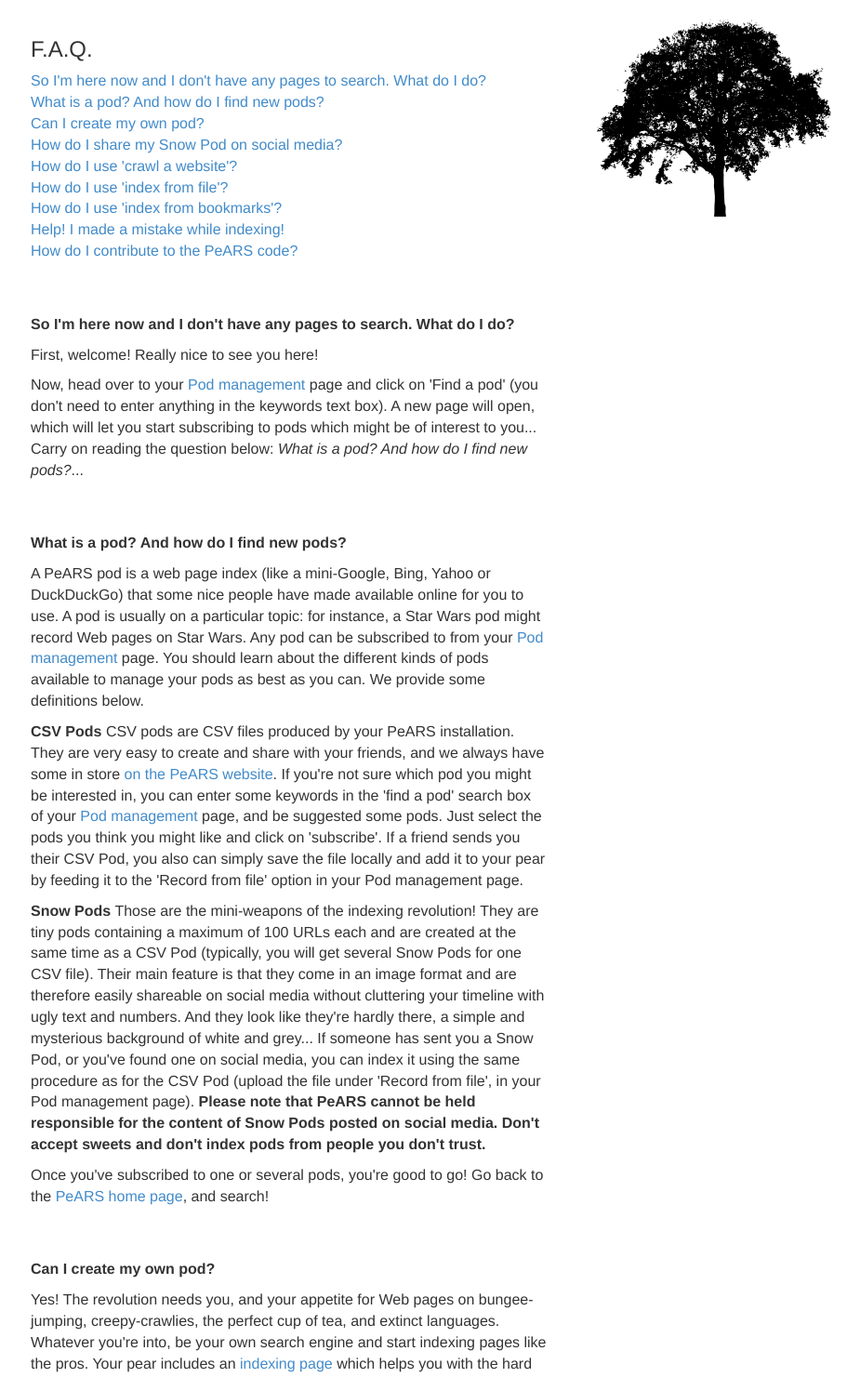
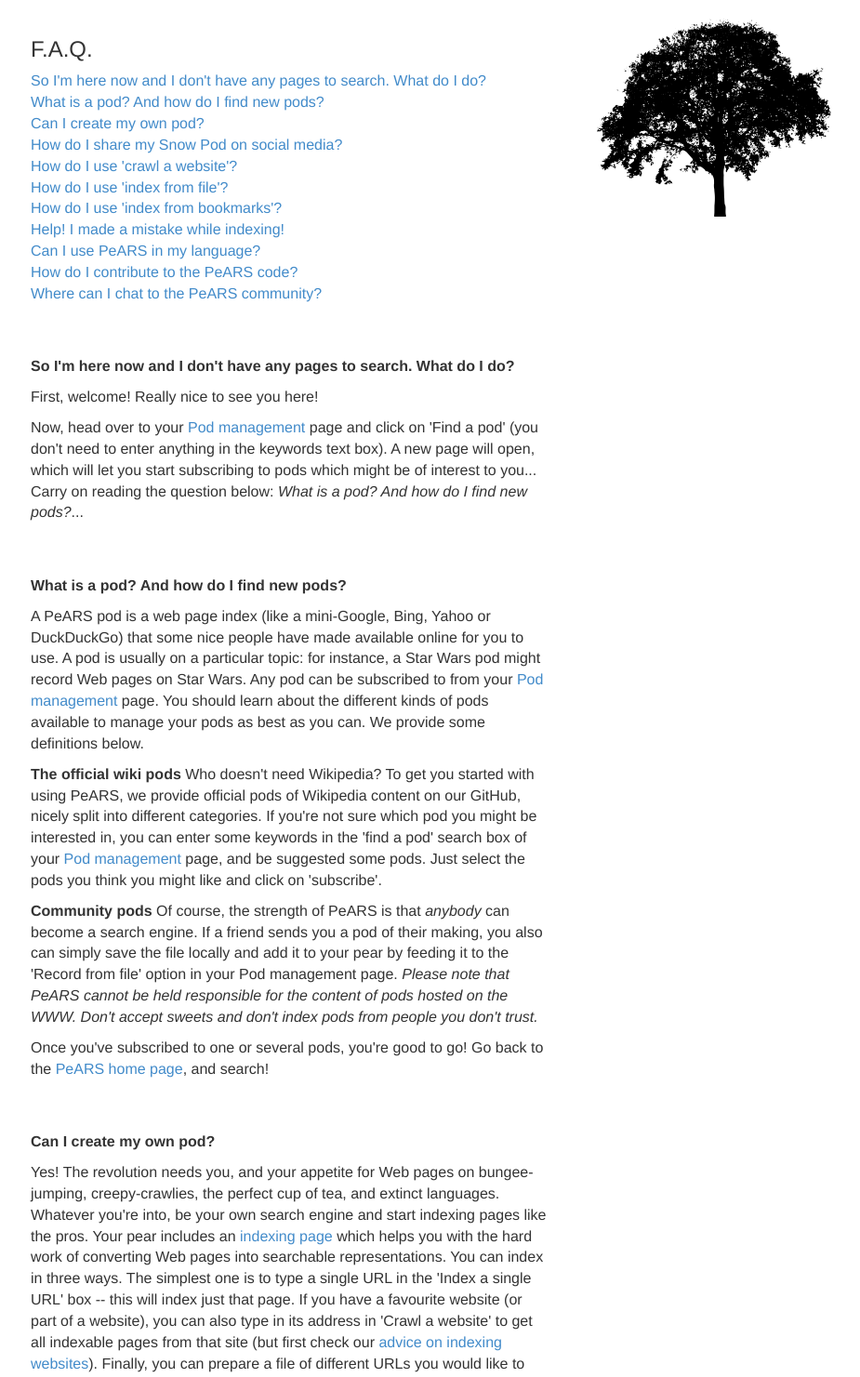
Before and after one commit to PeARSearch/PeARS-orchard, a Flask app: page /faq/ in a window 1280 px wide. Shown: the part 52-1533 px from the top of the page at 93% size, without its empty margins (37-962 px from the left). Run offline with Flask 2, Linux system fonts and the light colour scheme; parts of the project's set-up code (start-up, migrations or seed data) failed here and were passed over; some libraries are stand-ins or nearby versions.

Commit message:
Cleaned up further

```diff
--- a/app/indexer/htmlparser.py
+++ b/app/indexer/htmlparser.py
@@ -68,6 +68,7 @@ def extract_from_url(url):
     body_str = ""
     snippet = ""
     cc = False
+    language = "simple"
     try:
         req = requests.head(url, timeout=10)
         if "text/html" not in req.headers["content-type"]:
@@ -87,13 +88,15 @@ def extract_from_url(url):
             body_str = remove_boilerplates(req)
             try:
                 language = detect(title + " " + body_str)
+                if language == 'en':
+                    language = 'simple'
                 print("Language for", url, ":", language)
             except Exception:
                 title = ""
                 print("Couldn't detect page language.")
                 return title, body_str, snippet, cc
 
-            if detect(title + " " + body_str) not in installed_languages:
+            if language not in installed_languages:
                 print("Ignoring", url, "because language is not supported.")
                 title = ""
                 return title, body_str, snippet, cc
--- a/app/indexer/mk_page_vector.py
+++ b/app/indexer/mk_page_vector.py
@@ -23,7 +23,7 @@ def compute_fly_hash(lang, text):
 
 
 def compute_vectors(target_url, keyword, lang):
-    print("Computing vectors for", target_url)
+    print("Computing vectors for", target_url, "(",keyword,")",lang)
     if not db.session.query(Urls).filter_by(url=target_url).all():
         u = Urls(url=target_url)
         title, body_str, snippet, cc = extract_from_url(target_url)
@@ -48,6 +48,7 @@ def compute_vectors(target_url, keyword, lang):
             db.session.commit()
             return True
         else:
+            print("Urgh")
             return False
     else:
         return True
--- a/app/pod_finder/controllers.py
+++ b/app/pod_finder/controllers.py
@@ -6,7 +6,7 @@ from os.path import dirname, join, realpath
 from app import db
 from app.api.models import Pods, Urls
 from app.utils import readPods, get_pod_info, convert_to_string
-from app.utils_db import pod_from_json, url_from_json, pod_from_file, pod_from_scratch, update_official_pod_list
+from app.utils_db import pod_from_json, url_from_json, pod_from_file, update_official_pod_list
 from app.pod_finder import score_pods, index_pod_file
 from app.pod_finder.update_pod_list import download_pod_centroids
 import joblib
--- a/app/templates/pages/acknowledgements.html
+++ b/app/templates/pages/acknowledgements.html
@@ -48,7 +48,6 @@
        <h3>Acknowledgements</h3>
        <p>We are grateful to the creators of the following resources:</p>
        <ul>
-       <li><a href="http://clic.cimec.unitn.it/composes/semantic-vectors.html">The COMPOSES Semantic vectors</a>, which power the distributional semantics module of PeARS (creators: Marco Baroni, Georgiana Dinu and Germán Kruszewski).</li>
        <li>The PeARS logo, beautifully designed by <a href="https://www.behance.net/orioncreatives">Orion Chambadiyil</a>.
        <li>The elegant tree silhouette by <a href="https://openclipart.org/user-detail/Chrisdesign">Chrisdesign</a> and available on <a href="https://openclipart.org/detail/166631/tree-silhouette-6">openclipart</a>.</li>
        <li>The cubic orchard on the 'My orchard' page is derived from the picture by <a href="https://www.flickr.com/photos/jsorbie/2242780644/">Jim Sorbie</a> (CC-BY 2.0).</li>
--- a/app/templates/pages/faq.html
+++ b/app/templates/pages/faq.html
@@ -54,7 +54,9 @@
        <a href="#indexfile">How do I use 'index from file'?</a><br>
        <a href="#indexbookmarks">How do I use 'index from bookmarks'?</a><br>
        <a href="#mistake">Help! I made a mistake while indexing!</a><br>
-       <a href="#contribute">How do I contribute to the PeARS code?</a></p>
+       <a href="#multilingual">Can I use PeARS in my language?</a><br>
+       <a href="#contribute">How do I contribute to the PeARS code?</a><br>
+       <a href="#chat">Where can I chat to the PeARS community?</a></p>
        <br><br>
 
        <p id="#firsttime"><b>So I'm here now and I don't have any pages to search. What do I do?</b></p>
@@ -64,8 +66,8 @@
        <br><br>
        <p id="newpods"><b>What is a pod? And how do I find new pods?</b></p>
        <p>A PeARS pod is a web page index (like a mini-Google, Bing, Yahoo or DuckDuckGo) that some nice people have made available online for you to use. A pod is usually on a particular topic: for instance, a Star Wars pod might record Web pages on Star Wars. Any pod can be subscribed to from your <a href="{{url_for('pod_finder.index')}}">Pod management</a> page. You should learn about the different kinds of pods available to manage your pods as best as you can. We provide some definitions below.</p>
-       <p><b>CSV Pods</b> CSV pods are CSV files produced by your PeARS installation. They are very easy to create and share with your friends, and we always have some in store <a href="http://pearsearch.org/downloads.html">on the PeARS website</a>. If you're not sure which pod you might be interested in, you can enter some keywords in the 'find a pod' search box of your <a href="{{url_for('pod_finder.index')}}">Pod management</a> page, and be suggested some pods. Just select the pods you think you might like and click on 'subscribe'. If a friend sends you their CSV Pod, you also can simply save the file locally and add it to your pear by feeding it to the 'Record from file' option in your Pod management page. </p>
-       <p><b>Snow Pods</b> Those are the mini-weapons of the indexing revolution! They are tiny pods containing a maximum of 100 URLs each and are created at the same time as a CSV Pod (typically, you will get several Snow Pods for one CSV file). Their main feature is that they come in an image format and are therefore easily shareable on social media without cluttering your timeline with ugly text and numbers. And they look like they're hardly there, a simple and mysterious background of white and grey... If someone has sent you a Snow Pod, or you've found one on social media, you can index it using the same procedure as for the CSV Pod (upload the file under 'Record from file', in your Pod management page). <b>Please note that PeARS cannot be held responsible for the content of Snow Pods posted on social media. Don't accept sweets and don't index pods from people you don't trust.</b></p>
+       <p><b>The official wiki pods</b> Who doesn't need Wikipedia? To get you started with using PeARS, we provide official pods of Wikipedia content on our GitHub, nicely split into different categories. If you're not sure which pod you might be interested in, you can enter some keywords in the 'find a pod' search box of your <a href="{{url_for('pod_finder.index')}}">Pod management</a> page, and be suggested some pods. Just select the pods you think you might like and click on 'subscribe'. </p>
+       <p><b>Community pods</b> Of course, the strength of PeARS is that <i>anybody</i> can become a search engine. If a friend sends you a pod of their making, you also can simply save the file locally and add it to your pear by feeding it to the 'Record from file' option in your Pod management page. <i>Please note that PeARS cannot be held responsible for the content of pods hosted on the WWW. Don't accept sweets and don't index pods from people you don't trust.</i></p>
        <p>Once  you've subscribed to one or several pods, you're good to go! Go back to the <a href="{{url_for('search.index')}}">PeARS home page</a>, and search!</p>
 
        <br><br>
@@ -103,10 +105,20 @@
        <p>Don't panic! You mean, entered the wrong keyword? Indexed a page you didn't want? Head over to your <a href="{{url_for('admin.index')}}">DB Admin</a> page. From this page, you can access records in your pear's database. Click on 'See/modify your URL list'. You will get back a list of all URLs indexed on your pear. There's a search box at the top of the list, which you can use to find the record you wish to modify. Once you've found it, either delete it completely (clicking on the little wastebin on the left) or if the problem is just with the keyword, edit it in the last column of the list. Problem solved!</p>
 
        <br><br>
+       <p id="multilingual"><b>Can I use PeARS in my language?</b></p>
+       <p>Yes! The list of supported languages is growing. PeARS is designed to be multilingual at the core, because we know that so many of us across the world routinely speak several languages. Before you can use another language than English, you will need to enable it in your installation. Simply head over to your terminal and type <i>python3 install_language.py lc</i>, replacing 'lc' with the code of the language you need (e.g. 'ml' for Malayalam or 'fr' for French).</p>
+       <p>You can then search and index in your language by adding the relevant code to the end of your query (if you are searching), or the end of your keyword (if you are indexing). For instance, you could search for pages about cheese in French by typing: <i>fromage -fr</i> (note the hyphen before the language code!)</p>
+
+
+       <br><br>
        <p id="contribute"><b>How do I contribute to the PeARS code?</b></p>
-       <p>We'd love to see you on our GitHub repo! This version of PeARS is <a href="">PeARS-Orchard</a>. Feel free to send us a pull request or contribute to our issues list. If you feel very brave, you can also ping us on the <a href="">main PeARS repo</a> (dev branch) which aims at having a fully distributed version of PeARS.</p>
+       <p>We'd love to see you on our GitHub repo! This version of PeARS is <a href="">PeARS-Orchard</a>. Feel free to send us a pull request or contribute to our issues list.</p>
 
+       <br><br>
+       <p id="chat"><b>Where can I chat to the PeARS community?</b></p>
+       <p>Join our <a href="">discord server</a>! We're looking forward to seeing you there!</p>
        </div>
+
        <div class="col-md-6">
        <img src="{{url_for('static', filename='tree-silhouette.png')}}" width='300px'/>
        </div>
--- a/app/templates/search/index.html
+++ b/app/templates/search/index.html
@@ -62,9 +62,6 @@
     {% if internal_message %}
     <b>{{internal_message}}</b>
     {% endif %}
-    {% if pod0_message %}
-    <b>News from PodZero:</b><br>{{pod0_message}}
-    {% endif %}
     </div>
   </div> <!-- /row -->
 </div> <!-- /container full -->
```
Also changed, not shown: app/search/controllers.py (+1 -6 lines), app/utils.py (+0 -11 lines).
